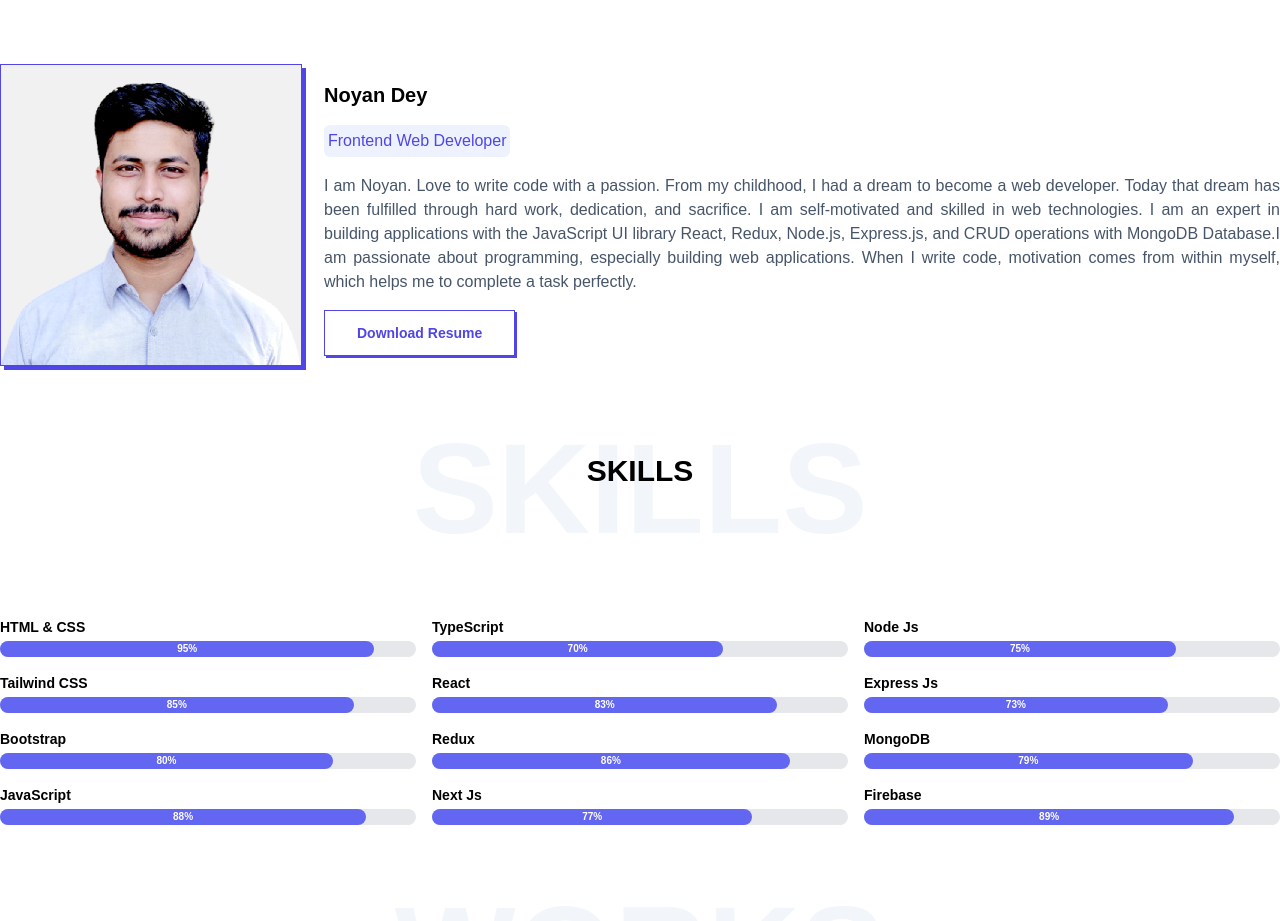
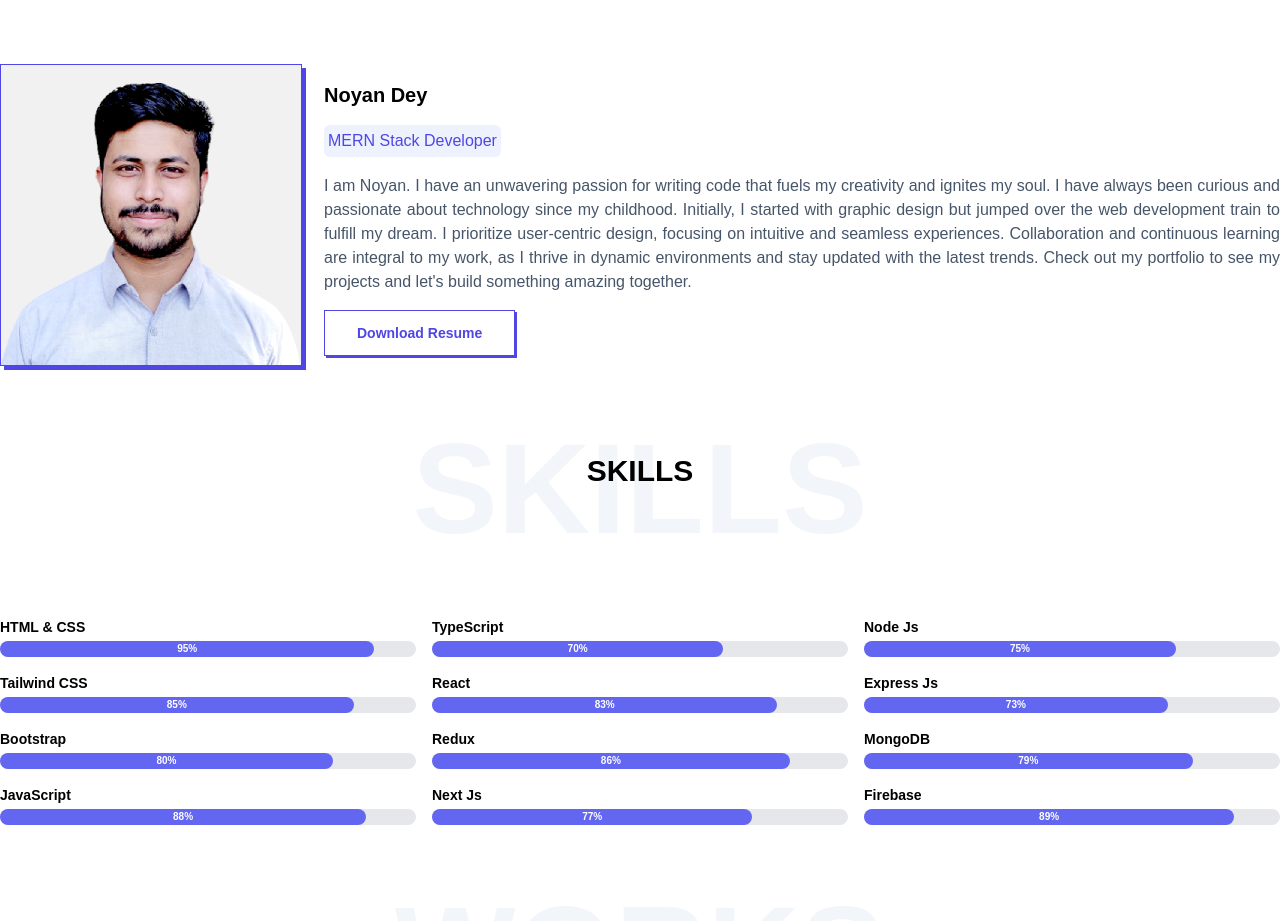
Before and after one commit to codernoyan/my-portfolio-v2, a React (Vite) app: page / in a window 1280 px wide. Shown: the part 980-1901 px from the top of the page. Built offline with nearby package versions, Linux system fonts and the light colour scheme; a web font is replaced by a local one.

Commit message:
about page updated with new description

```diff
--- a/src/components/about/About.jsx
+++ b/src/components/about/About.jsx
@@ -20,12 +20,12 @@ export default function About() {
         {/* description */}
         <div className="lg:col-span-3 flex flex-col gap-4 lg:gap-0 justify-evenly items-center lg:items-baseline">
           <h1 className="text-xl font-bold">Noyan Dey</h1>
-          <p className="bg-indigo-50 p-1 rounded-md text-indigo-600 font-medium">Frontend Web Developer</p>
+          <p className="bg-indigo-50 p-1 rounded-md text-indigo-600 font-medium">MERN Stack Developer</p>
           <p className="text-center md:text-justify font-medium text-slate-600">
-            I am Noyan. Love to write code with a passion. From my childhood, I had a dream to become a web developer. Today that dream has been fulfilled through hard work, dedication, and sacrifice. I am self-motivated and skilled in web technologies. I am an expert in building applications with the JavaScript UI library React, Redux, Node.js, Express.js, and CRUD operations with MongoDB Database.I am passionate about programming, especially building web applications. When I write code, motivation comes from within myself, which helps me to complete a task perfectly.
+            I am Noyan. I have an unwavering passion for writing code that fuels my creativity and ignites my soul. I have always been curious and passionate about technology since my childhood. Initially, I started with graphic design but jumped over the web development train to fulfill my dream. I prioritize user-centric design, focusing on intuitive and seamless experiences. Collaboration and continuous learning are integral to my work, as I thrive in dynamic environments and stay updated with the latest trends. Check out my portfolio to see my projects and let's build something amazing together.
           </p>
           {/* resume download button */}
-          <a href="https://drive.google.com/file/d/1VdirqCSEyo2K5rjkQU2JPeNC03EWWbBW/view?usp=share_link" download="Noyan_Dey.pdf" target="_blank" rel="noreferrer" className="group relative inline-block text-sm font-medium text-indigo-600 focus:outline-none focus:ring active:text-indigo-500">
+          <a href="https://drive.google.com/file/d/1cv10ivFfWX_6W3qBOSkhaTYZ7A07h1vE/view?usp=drive_link" download="Noyan_Dey.pdf" target="_blank" rel="noreferrer" className="group relative inline-block text-sm font-medium text-indigo-600 focus:outline-none focus:ring active:text-indigo-500">
             <span className="absolute inset-0 translate-x-0.5 translate-y-0.5 bg-indigo-600 transition-transform group-hover:translate-y-0 group-hover:translate-x-0" />
             <span className="relative block border border-current bg-white font-bold px-8 py-3">
               Download Resume
```
